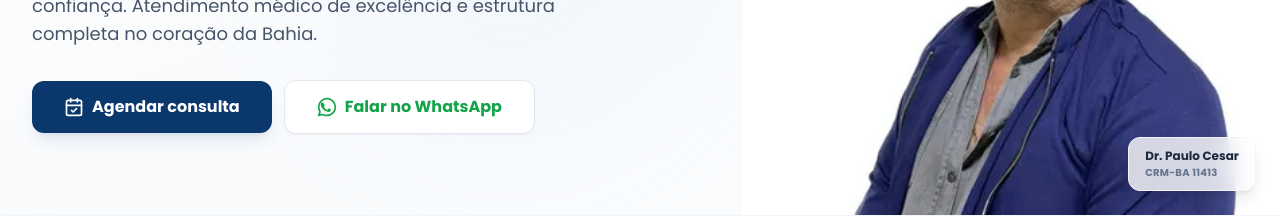
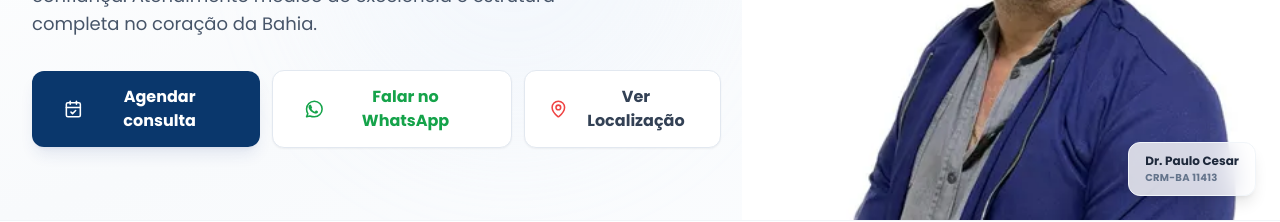
Before and after one commit to LucasRodriguesRibeiro/clinicacmb, a React (Vite) app: page /especialidades/alergologia in a window 1280 px wide. Shown: the part 378-600 px from the top of the page. Built offline with nearby package versions, Linux system fonts and the light colour scheme; no server answers.

Commit message:
feat: add location button with direct Google Maps link

```diff
--- a/components/Footer.tsx
+++ b/components/Footer.tsx
@@ -34,8 +34,15 @@ export const Footer: React.FC = () => {
             <h3 className="text-white font-semibold mb-4 uppercase tracking-wider text-sm">Contato</h3>
             <ul className="space-y-4 text-sm flex flex-col items-start">
               <li className="flex items-start text-left">
-                <MapPin className="w-5 h-5 mr-3 text-primary-300 flex-shrink-0" />
-                <span>{CONTACT_INFO.address}</span>
+                <a
+                  href={CONTACT_INFO.googleMapsUrl || `https://www.google.com/maps/search/?api=1&query=${encodeURIComponent(CONTACT_INFO.address)}`}
+                  target="_blank"
+                  rel="noreferrer"
+                  className="flex items-start text-left hover:text-white transition-colors"
+                >
+                  <MapPin className="w-5 h-5 mr-3 text-primary-300 flex-shrink-0 mt-0.5" />
+                  <span>{CONTACT_INFO.address}</span>
+                </a>
               </li>
               <li className="flex items-center text-left">
                 <Phone className="w-5 h-5 mr-3 text-primary-300 flex-shrink-0" />
--- a/components/especialidades/HeroEspecialidade.tsx
+++ b/components/especialidades/HeroEspecialidade.tsx
@@ -1,6 +1,6 @@
 import React from 'react';
 import { motion } from 'framer-motion';
-import { CalendarCheck, ShieldCheck } from 'lucide-react';
+import { CalendarCheck, ShieldCheck, MapPin } from 'lucide-react';
 import { CONTACT_INFO } from '../../constants';
 
 interface HeroEspecialidadeProps {
@@ -105,6 +105,17 @@ export const HeroEspecialidade: React.FC<HeroEspecialidadeProps> = ({
                     Falar no WhatsApp
                   </button>
                 </a>
+                <a
+                  href={CONTACT_INFO.googleMapsUrl || `https://www.google.com/maps/search/?api=1&query=${encodeURIComponent(CONTACT_INFO.address)}`}
+                  target="_blank"
+                  rel="noreferrer"
+                  className="w-full sm:w-auto"
+                >
+                  <button className="w-full bg-white hover:bg-slate-50 text-slate-700 border border-slate-200 font-bold px-6 py-3.5 rounded-xl shadow-sm flex items-center justify-center gap-2 transition-all hover:border-slate-300">
+                    <MapPin className="w-5 h-5 text-red-500" />
+                    Ver Localização
+                  </button>
+                </a>
               </div>
             </motion.div>
 
--- a/constants.tsx
+++ b/constants.tsx
@@ -23,7 +23,8 @@ export const CONTACT_INFO: ContactInfo = {
   whatsapp: "(74) 99816-2793",
   address: "Praça João Batista, 40 - Centro, Jussara - BA",
   hours: "Segunda a Sexta: 07h às 18h | Sábado: 07h às 12h",
-  email: "contato@cmb.com.br"
+  email: "contato@cmb.com.br",
+  googleMapsUrl: "https://www.google.com/maps/place/Cl%C3%ADnica+CMB+%7C+Centro+M%C3%A9dico+da+Bahia/@-11.0484603,-41.9765269,17z/data=!3m1!4b1!4m6!3m5!1s0x76f21dd6a78d119:0x9d2997d7ab046b91!8m2!3d-11.0484656!4d-41.973952!16s%2Fg%2F11xyrc_ct0"
 };
 
 export const DOCTORS: Doctor[] = [
--- a/pages/Home.tsx
+++ b/pages/Home.tsx
@@ -130,6 +130,17 @@ export const Home: React.FC = () => {
                         />
                       </svg>
                       Falar no WhatsApp
+                    </button>
+                  </a>
+                  <a
+                    href={CONTACT_INFO.googleMapsUrl || `https://www.google.com/maps/search/?api=1&query=${encodeURIComponent(CONTACT_INFO.address)}`}
+                    target="_blank"
+                    rel="noreferrer"
+                    className="w-full sm:w-auto"
+                  >
+                    <button className="w-full bg-white hover:bg-slate-50 text-slate-700 border border-slate-200 font-bold px-6 py-3.5 rounded-xl shadow-sm flex items-center justify-center gap-2 transition-all hover:border-slate-300">
+                      <MapPin className="w-5 h-5 text-red-500" />
+                      Ver Localização
                     </button>
                   </a>
                 </motion.div>
--- a/types.ts
+++ b/types.ts
@@ -21,6 +21,7 @@ export interface ContactInfo {
   address: string;
   hours: string;
   email: string;
+  googleMapsUrl?: string;
 }
 
 export interface Doctor {
```
Also changed, not shown: 1 other file (tests, documents, lock files or other folders).
